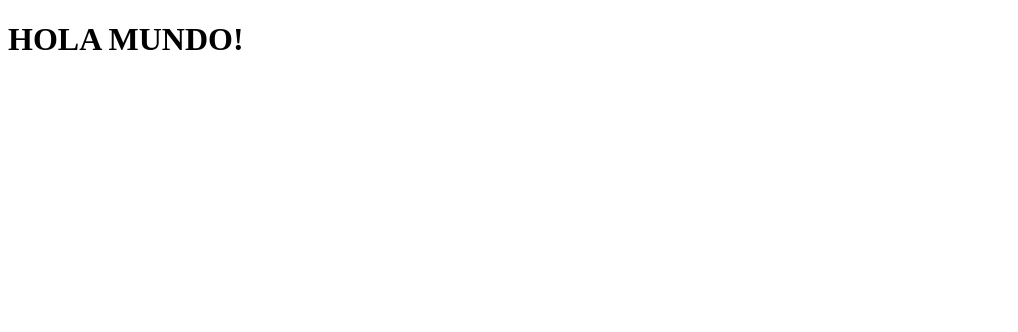
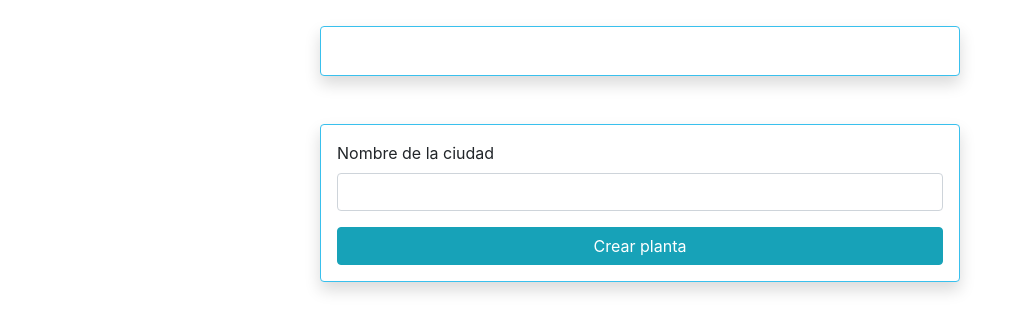
Before and after one commit to cristoflop/Eolicplants-Protocolos-Reactividad, a website: page public/index.html in a window 1280 px wide. Shown: the whole page, without its empty margins (0-1018 px from the left). Drawn offline with nearby package versions, Linux system fonts and the light colour scheme.

Commit message:
Added form in client side and style in static index

```diff
--- /dev/null
+++ b/public/css/index.css
@@ -0,0 +1,20 @@
+body {
+    width: 100%;
+    display: flex;
+    flex-direction: column;
+    align-items: center;
+    margin-top: 2%;
+    margin-bottom: 2%;
+}
+
+.eolic-plants-list-container {
+    width: 50%;
+    border: 1px solid #39C0ED;
+    border-radius: 8px;
+}
+
+.new-plant-form-container {
+    width: 50%;
+    border: 1px solid #39C0ED;
+    border-radius: 8px;
+}
--- a/public/index.html
+++ b/public/index.html
@@ -3,10 +3,36 @@
 <head>
     <meta charset="UTF-8">
     <title>Plantas eolicas</title>
+
+    <link rel="stylesheet" href="https://stackpath.bootstrapcdn.com/bootstrap/4.1.3/css/bootstrap.min.css">
+    <link rel="stylesheet"
+          href="https://unpkg.com/bootstrap-material-design@4.1.1/dist/css/bootstrap-material-design.min.css">
+    <link rel="stylesheet" type="text/css" href="./css/index.css">
+    <script src="https://code.jquery.com/jquery-3.3.1.slim.min.js"></script>
+    <script src="https://cdnjs.cloudflare.com/ajax/libs/popper.js/1.14.3/umd/popper.min.js"></script>
+    <script src="https://stackpath.bootstrapcdn.com/bootstrap/4.1.3/js/bootstrap.min.js"></script>
+    <script src="https://unpkg.com/popper.js@1.12.6/dist/umd/popper.js"></script>
+    <script src="https://unpkg.com/bootstrap-material-design@4.1.1/dist/js/bootstrap-material-design.js"></script>
+    <script>$(document).ready(function () {
+        $('body').bootstrapMaterialDesign();
+    });</script>
+
+    <script src="./js/index.js"></script>
 </head>
 <body>
-<h1>
-    HOLA MUNDO!
-</h1>
+<section class="eolic-plants-list-container shadow p-3 mb-5 bg-white rounded">
+    <ol id="eolic-plants-list">
+
+    </ol>
+</section>
+<section class="new-plant-form-container shadow p-3 mb-5 bg-white rounded">
+    <form>
+        <fieldset class="form-group">
+            <label class="bmd-label-floating" for="forCityName">Nombre de la ciudad</label>
+            <input type="text" class="form-control" id="forCityName" name="cityName">
+        </fieldset>
+        <button type="submit" class="btn btn-info btn-block btn-raised">Crear planta</button>
+    </form>
+</section>
 </body>
 </html>
--- /dev/null
+++ b/public/js/index.js
@@ -0,0 +1,9 @@
+"use strict"
+
+function chargeEolicPlants() {
+    alert("HOLA")
+}
+
+window.onload = function () {
+    chargeEolicPlants();
+}
```
